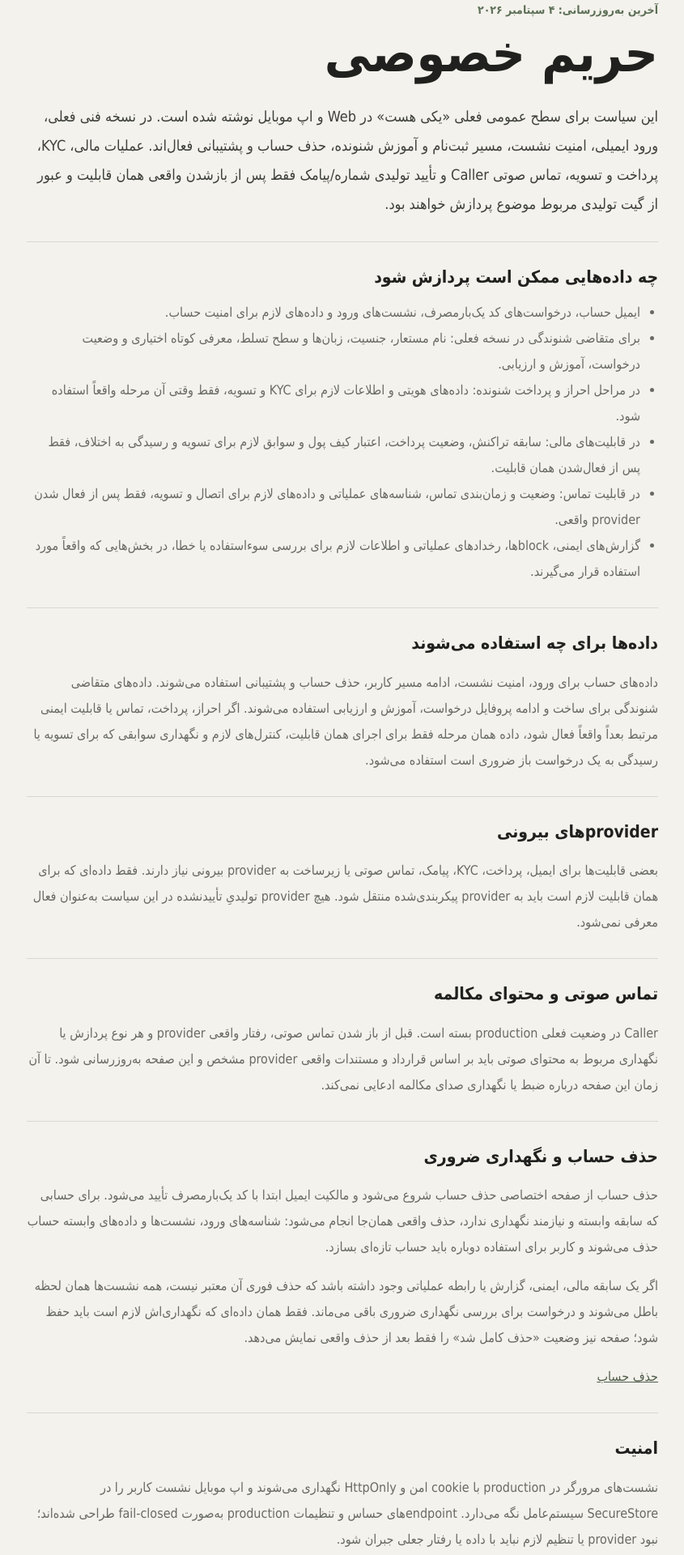
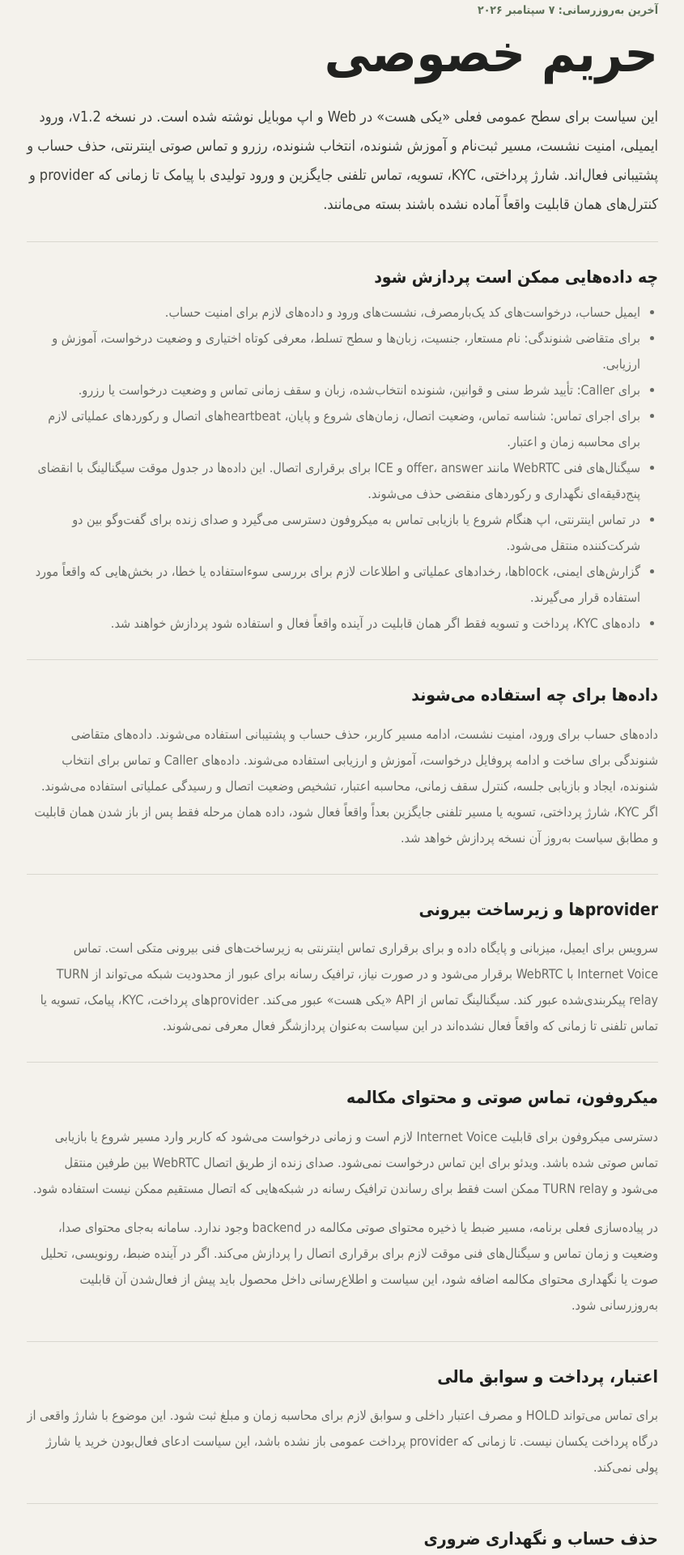
Before and after one commit to morfisam25-tech/YEKI-HAST, a Next.js app in the folder apps/web/: page /privacy in a window 1280 px wide. Shown: the part 140-2060 px from the top of the page at 81% size, without its empty margins (339-1184 px from the left). Built offline with nearby package versions, Linux system fonts and the light colour scheme.

Commit message:
privacy: align disclosures with v1.2 Internet Voice

```diff
--- a/apps/web/app/privacy/page.tsx
+++ b/apps/web/app/privacy/page.tsx
@@ -14,24 +14,26 @@ export default function PrivacyPage() {
       </header>
 
       <article className="legal-page" aria-labelledby="privacy-title">
-        <p className="kicker">آخرین به‌روزرسانی: ۴ سپتامبر ۲۰۲۶</p>
+        <p className="kicker">آخرین به‌روزرسانی: ۷ سپتامبر ۲۰۲۶</p>
         <h1 id="privacy-title">حریم خصوصی</h1>
         <p className="legal-lead">
-          این سیاست برای سطح عمومی فعلی «یکی هست» در Web و اپ موبایل نوشته شده است. در نسخه فنی فعلی،
-          ورود ایمیلی، امنیت نشست، مسیر ثبت‌نام و آموزش شنونده، حذف حساب و پشتیبانی فعال‌اند.
-          عملیات مالی، KYC، پرداخت و تسویه، تماس صوتی Caller و تأیید تولیدی شماره/پیامک فقط پس از بازشدن
-          واقعی همان قابلیت و عبور از گیت تولیدی مربوط موضوع پردازش خواهند بود.
+          این سیاست برای سطح عمومی فعلی «یکی هست» در Web و اپ موبایل نوشته شده است. در نسخه v1.2،
+          ورود ایمیلی، امنیت نشست، مسیر ثبت‌نام و آموزش شنونده، انتخاب شنونده، رزرو و تماس صوتی اینترنتی،
+          حذف حساب و پشتیبانی فعال‌اند. شارژ پرداختی، KYC، تسویه، تماس تلفنی جایگزین و ورود تولیدی با پیامک
+          تا زمانی که provider و کنترل‌های همان قابلیت واقعاً آماده نشده باشند بسته می‌مانند.
         </p>
 
         <section className="legal-section">
           <h2>چه داده‌هایی ممکن است پردازش شود</h2>
           <ul>
             <li>ایمیل حساب، درخواست‌های کد یک‌بارمصرف، نشست‌های ورود و داده‌های لازم برای امنیت حساب.</li>
-            <li>برای متقاضی شنوندگی در نسخه فعلی: نام مستعار، جنسیت، زبان‌ها و سطح تسلط، معرفی کوتاه اختیاری و وضعیت درخواست، آموزش و ارزیابی.</li>
-            <li>در مراحل احراز و پرداخت شنونده: داده‌های هویتی و اطلاعات لازم برای KYC و تسویه، فقط وقتی آن مرحله واقعاً استفاده شود.</li>
-            <li>در قابلیت‌های مالی: سابقه تراکنش، وضعیت پرداخت، اعتبار کیف پول و سوابق لازم برای تسویه و رسیدگی به اختلاف، فقط پس از فعال‌شدن همان قابلیت.</li>
-            <li>در قابلیت تماس: وضعیت و زمان‌بندی تماس، شناسه‌های عملیاتی و داده‌های لازم برای اتصال و تسویه، فقط پس از فعال شدن provider واقعی.</li>
+            <li>برای متقاضی شنوندگی: نام مستعار، جنسیت، زبان‌ها و سطح تسلط، معرفی کوتاه اختیاری و وضعیت درخواست، آموزش و ارزیابی.</li>
+            <li>برای Caller: تأیید شرط سنی و قوانین، شنونده انتخاب‌شده، زبان و سقف زمانی تماس و وضعیت درخواست یا رزرو.</li>
+            <li>برای اجرای تماس: شناسه تماس، وضعیت اتصال، زمان‌های شروع و پایان، heartbeatهای اتصال و رکوردهای عملیاتی لازم برای محاسبه زمان و اعتبار.</li>
+            <li>سیگنال‌های فنی WebRTC مانند offer، answer و ICE برای برقراری اتصال. این داده‌ها در جدول موقت سیگنالینگ با انقضای پنج‌دقیقه‌ای نگهداری و رکوردهای منقضی حذف می‌شوند.</li>
+            <li>در تماس اینترنتی، اپ هنگام شروع یا بازیابی تماس به میکروفون دسترسی می‌گیرد و صدای زنده برای گفت‌وگو بین دو شرکت‌کننده منتقل می‌شود.</li>
             <li>گزارش‌های ایمنی، blockها، رخدادهای عملیاتی و اطلاعات لازم برای بررسی سوءاستفاده یا خطا، در بخش‌هایی که واقعاً مورد استفاده قرار می‌گیرند.</li>
+            <li>داده‌های KYC، پرداخت و تسویه فقط اگر همان قابلیت در آینده واقعاً فعال و استفاده شود پردازش خواهند شد.</li>
           </ul>
         </section>
 
@@ -39,27 +41,42 @@ export default function PrivacyPage() {
           <h2>داده‌ها برای چه استفاده می‌شوند</h2>
           <p>
             داده‌های حساب برای ورود، امنیت نشست، ادامه مسیر کاربر، حذف حساب و پشتیبانی استفاده می‌شوند.
-            داده‌های متقاضی شنوندگی برای ساخت و ادامه پروفایل درخواست، آموزش و ارزیابی استفاده می‌شوند. اگر احراز،
-            پرداخت، تماس یا قابلیت ایمنی مرتبط بعداً واقعاً فعال شود، داده همان مرحله فقط برای اجرای همان قابلیت،
-            کنترل‌های لازم و نگهداری سوابقی که برای تسویه یا رسیدگی به یک درخواست باز ضروری است استفاده می‌شود.
+            داده‌های متقاضی شنوندگی برای ساخت و ادامه پروفایل درخواست، آموزش و ارزیابی استفاده می‌شوند. داده‌های Caller و تماس
+            برای انتخاب شنونده، ایجاد و بازیابی جلسه، کنترل سقف زمانی، محاسبه اعتبار، تشخیص وضعیت اتصال و رسیدگی عملیاتی استفاده می‌شوند.
+            اگر KYC، شارژ پرداختی، تسویه یا مسیر تلفنی جایگزین بعداً واقعاً فعال شود، داده همان مرحله فقط پس از باز شدن همان قابلیت
+            و مطابق سیاست به‌روز آن نسخه پردازش خواهد شد.
           </p>
         </section>
 
         <section className="legal-section">
-          <h2>providerهای بیرونی</h2>
+          <h2>providerها و زیرساخت بیرونی</h2>
           <p>
-            بعضی قابلیت‌ها برای ایمیل، پرداخت، KYC، پیامک، تماس صوتی یا زیرساخت به provider بیرونی نیاز دارند.
-            فقط داده‌ای که برای همان قابلیت لازم است باید به provider پیکربندی‌شده منتقل شود. هیچ provider
-            تولیدیِ تأییدنشده در این سیاست به‌عنوان فعال معرفی نمی‌شود.
+            سرویس برای ایمیل، میزبانی و پایگاه داده و برای برقراری تماس اینترنتی به زیرساخت‌های فنی بیرونی متکی است.
+            تماس Internet Voice با WebRTC برقرار می‌شود و در صورت نیاز، ترافیک رسانه برای عبور از محدودیت شبکه می‌تواند از TURN relay
+            پیکربندی‌شده عبور کند. سیگنالینگ تماس از API «یکی هست» عبور می‌کند. providerهای پرداخت، KYC، پیامک، تسویه یا تماس تلفنی
+            تا زمانی که واقعاً فعال نشده‌اند در این سیاست به‌عنوان پردازشگر فعال معرفی نمی‌شوند.
           </p>
         </section>
 
         <section className="legal-section">
-          <h2>تماس صوتی و محتوای مکالمه</h2>
+          <h2>میکروفون، تماس صوتی و محتوای مکالمه</h2>
           <p>
-            Caller در وضعیت فعلی production بسته است. قبل از باز شدن تماس صوتی، رفتار واقعی provider و هر نوع
-            پردازش یا نگهداری مربوط به محتوای صوتی باید بر اساس قرارداد و مستندات واقعی provider مشخص و این صفحه
-            به‌روزرسانی شود. تا آن زمان این صفحه درباره ضبط یا نگهداری صدای مکالمه ادعایی نمی‌کند.
+            دسترسی میکروفون برای قابلیت Internet Voice لازم است و زمانی درخواست می‌شود که کاربر وارد مسیر شروع یا بازیابی تماس صوتی شده باشد.
+            ویدئو برای این تماس درخواست نمی‌شود. صدای زنده از طریق اتصال WebRTC بین طرفین منتقل می‌شود و TURN relay ممکن است فقط برای رساندن
+            ترافیک رسانه در شبکه‌هایی که اتصال مستقیم ممکن نیست استفاده شود.
+          </p>
+          <p>
+            در پیاده‌سازی فعلی برنامه، مسیر ضبط یا ذخیره محتوای صوتی مکالمه در backend وجود ندارد. سامانه به‌جای محتوای صدا،
+            وضعیت و زمان تماس و سیگنال‌های فنی موقت لازم برای برقراری اتصال را پردازش می‌کند. اگر در آینده ضبط، رونویسی، تحلیل صوت یا
+            نگهداری محتوای مکالمه اضافه شود، این سیاست و اطلاع‌رسانی داخل محصول باید پیش از فعال‌شدن آن قابلیت به‌روزرسانی شود.
+          </p>
+        </section>
+
+        <section className="legal-section">
+          <h2>اعتبار، پرداخت و سوابق مالی</h2>
+          <p>
+            برای تماس می‌تواند HOLD و مصرف اعتبار داخلی و سوابق لازم برای محاسبه زمان و مبلغ ثبت شود. این موضوع با شارژ واقعی از درگاه پرداخت
+            یکسان نیست. تا زمانی که provider پرداخت عمومی باز نشده باشد، این سیاست ادعای فعال‌بودن خرید یا شارژ پولی نمی‌کند.
           </p>
         </section>
 
```
